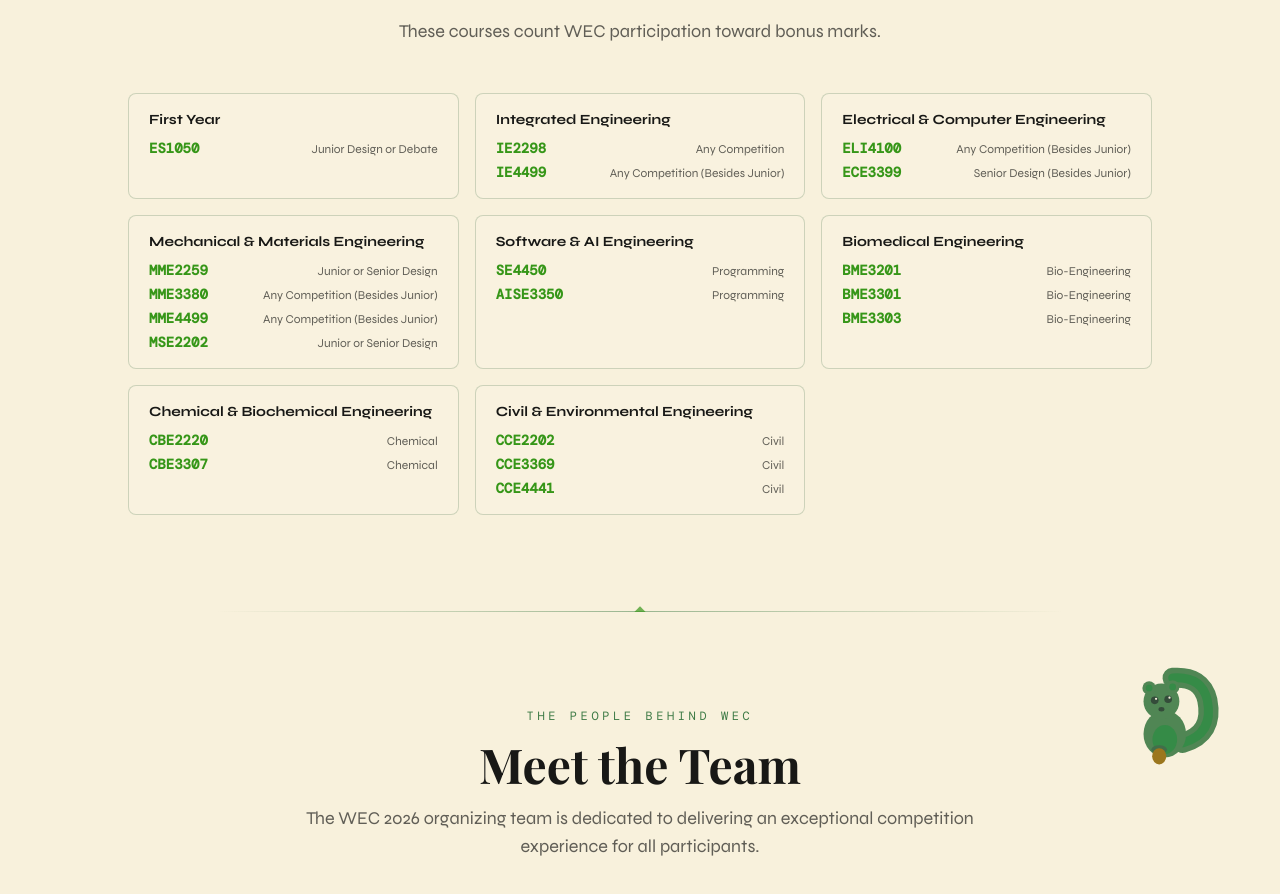
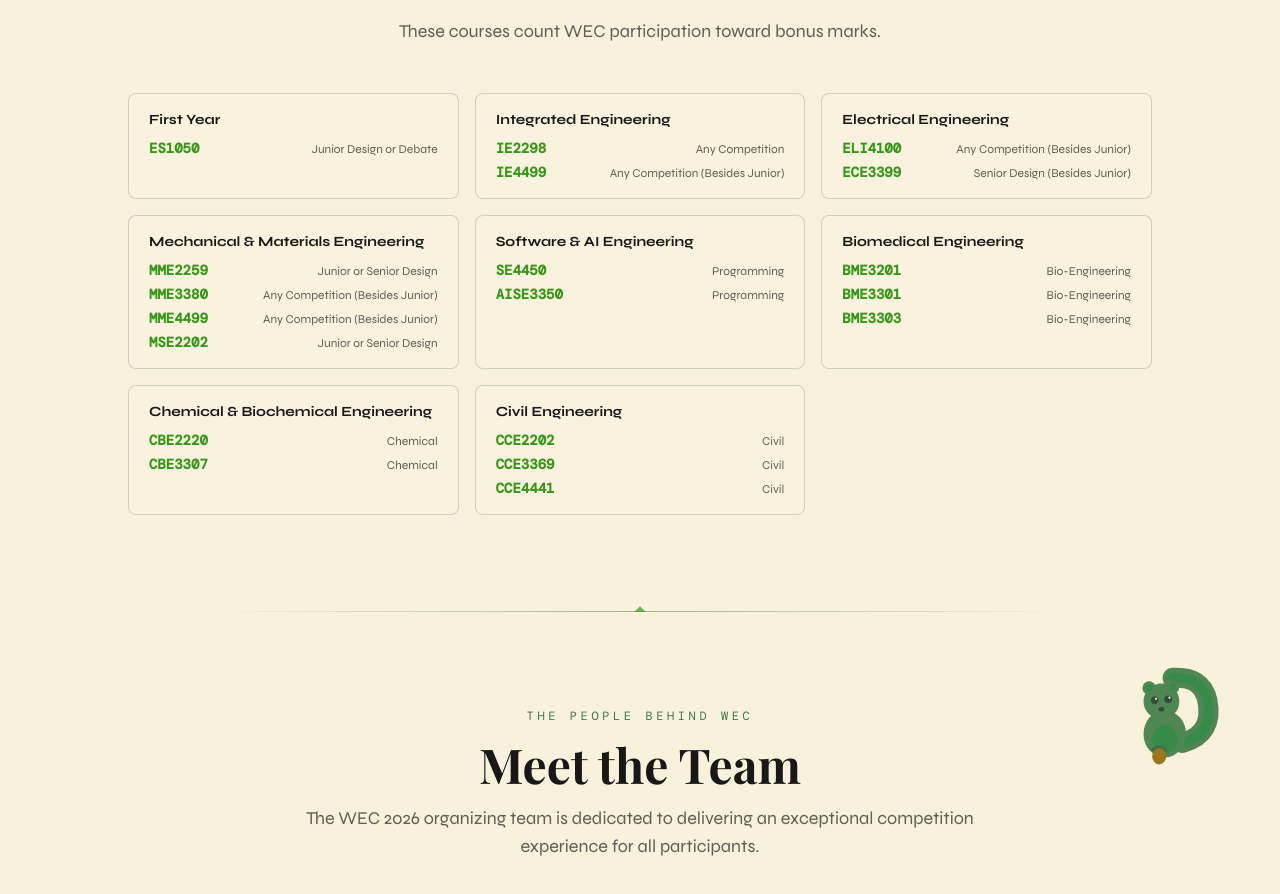
Before and after one commit to Anomaly-E-E/WEC, a React (Vite) app: page / in a window 1280 px wide. Shown: the part 2897-3791 px from the top of the page. Built offline with nearby package versions, Linux system fonts and the light colour scheme; a web font is replaced by a local one.

Commit message:
Simplify Electrical & Civil bonus marks group names
Electrical & Computer Engineering -> Electrical Engineering
Civil & Environmental Engineering -> Civil Engineering

Co-Authored-By: Claude Sonnet 5 <noreply@anthropic.com>
Claude-Session: https://claude.ai/code/session_01CnfAHFB8Q83bEuvm5RWGFT

```diff
--- a/src/data/bonusMarks.ts
+++ b/src/data/bonusMarks.ts
@@ -23,7 +23,7 @@ export const bonusMarkGroups: BonusMarkGroup[] = [
     ],
   },
   {
-    discipline: 'Electrical & Computer Engineering',
+    discipline: 'Electrical Engineering',
     entries: [
       { code: 'ELI4100', note: 'Any Competition (Besides Junior)' },
       { code: 'ECE3399', note: 'Senior Design (Besides Junior)' },
@@ -61,7 +61,7 @@ export const bonusMarkGroups: BonusMarkGroup[] = [
     ],
   },
   {
-    discipline: 'Civil & Environmental Engineering',
+    discipline: 'Civil Engineering',
     entries: [
       { code: 'CCE2202', note: 'Civil' },
       { code: 'CCE3369', note: 'Civil' },
```
